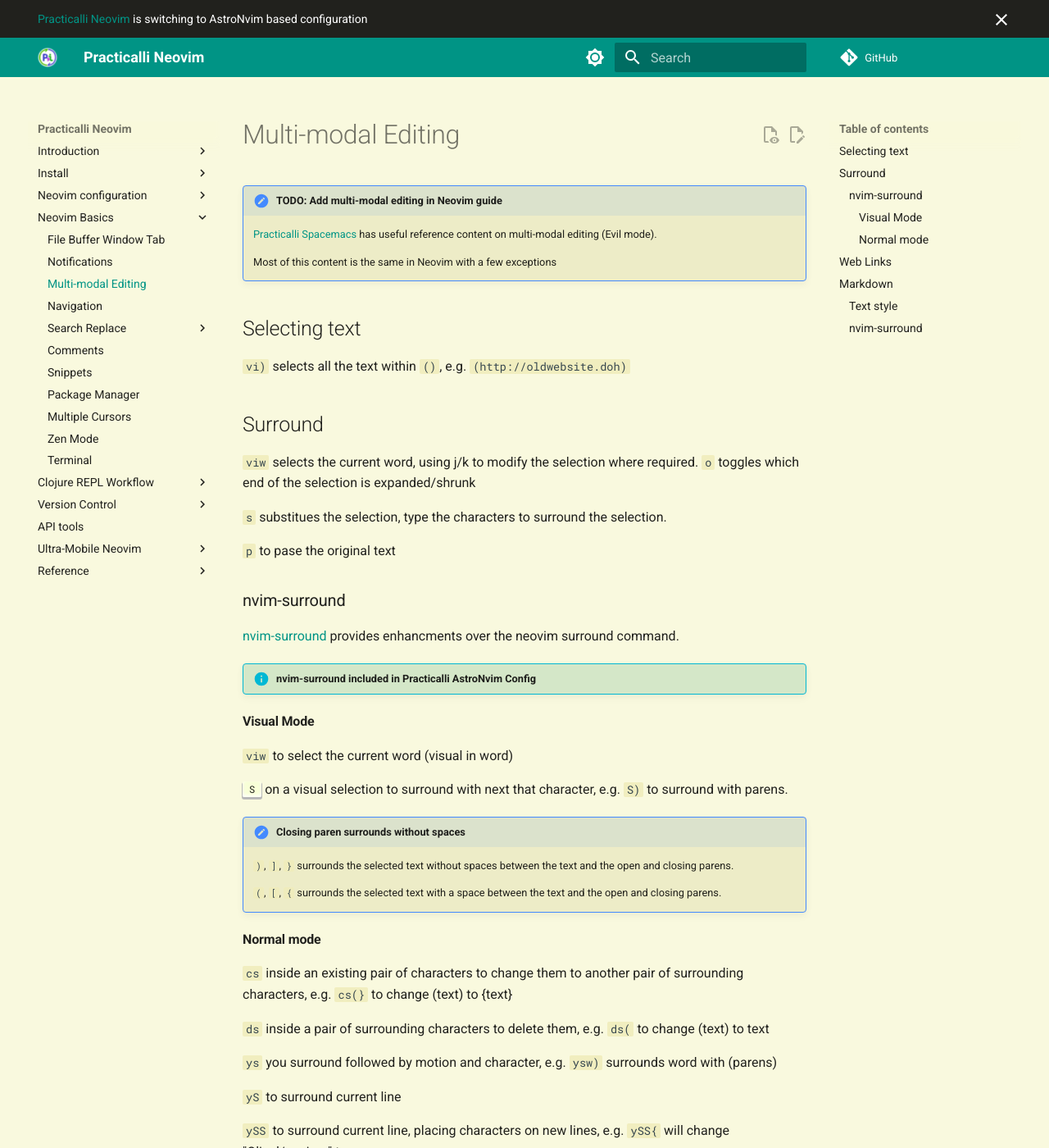
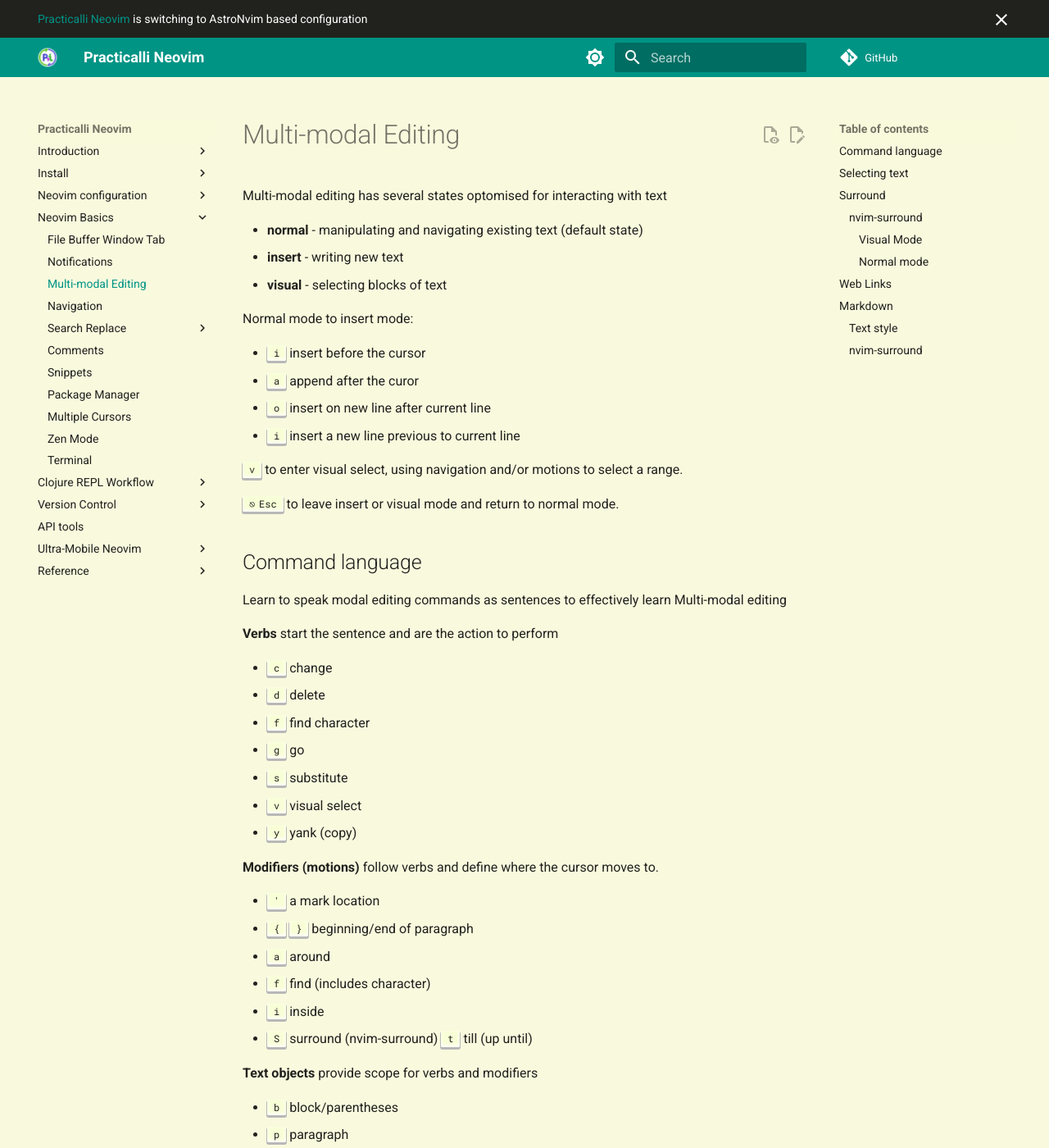
Before and after one commit to practicalli/neovim, an MkDocs documentation site: the page built from docs/neovim-basics/multi-modal-editing.md, in a window 1280 px wide and 1400 px high. Shown: the whole window at 82% size. Built offline with MkDocs 1.6.1 and Material for MkDocs 9.7.7, drawn with Linux system fonts in a browser that asks for light colours; plug-ins that fetch from the network failed and are left out; comment, search, counter and statistics services are not loaded; some of the changed text lies outside the part shown.

Commit message:
basics: expand muti-modal editing page

```diff
--- a/docs/neovim-basics/multi-modal-editing.md
+++ b/docs/neovim-basics/multi-modal-editing.md
@@ -1,10 +1,86 @@
 # Multi-modal Editing
 
-!!! TODO "TODO: Add multi-modal editing in Neovim guide"
-    [Practicalli Spacemacs](https://practical.li/spacemacs/spacemacs-basics/evil/) has useful reference content on multi-modal editing (Evil mode).
+Multi-modal editing has several states optomised for interacting with text
 
-    Most of this content is the same in Neovim with a few exceptions
+* **normal** - manipulating and navigating existing text (default state)
+* **insert** - writing new text
+* **visual** - selecting blocks of text
 
+Normal mode to insert mode:
+
+- ++"i"++ insert before the cursor
+- ++"a"++ append after the curor
+- ++"o"++ insert on new line after current line
+- ++"i"++ insert a new line previous to current line
+
+++"v"++ to enter visual select, using navigation and/or motions to select a range.
+
+++esc++ to leave insert or visual mode and return to normal mode.
+
+
+## Command language
+
+Learn to speak modal editing commands as sentences to effectively learn Multi-modal editing
+
+**Verbs** start the sentence and are the action to perform
+
+- ++"c"++ change
+- ++"d"++ delete
+- ++"f"++ find character
+- ++"g"++ go
+- ++"s"++ substitute
+- ++"v"++ visual select
+- ++"y"++ yank (copy)
+
+**Modifiers (motions)** follow verbs and define where the cursor moves to.
+
+- ++single-quote++ a mark location
+- ++brace-left++ ++brace-right++ beginning/end of paragraph
+- ++"a"++ around
+- ++"f"++ find (includes character)
+- ++"i"++ inside
+- ++"S"++ surround (nvim-surround)
+++"t"++ till (up until)
+
+**Text objects** provide scope for verbs and modifiers
+
+- ++"b"++ block/parentheses
+- ++"p"++ paragraph
+- ++"s"++ sentence
+- ++"t"++ tag, e.g. html/xml tag
+- ++"w"++ word
+- ++"W"++ word delimited by only space
+
+
+??? EXAMPLE "Examples of speaking Evil"
+    Practice speaking evil with these examples
+
+    | Keybinding  | Description                                                           |
+    |-------------|-----------------------------------------------------------------------|
+    | `c i s`     | change inside current sentence (change the whole sentence)            |
+    | `c i "`     | change inside double quotes                                           |
+    | `c f )`     | change from cursor to next `)` character                              |
+    | `c s ' "`   | change by the surrounding single quotes with double quotes            |
+    | `c t X`     | change till the character `X` (not including `X`)                     |
+    | `c /foo`    | change until the first search result of ‘foo’                         |
+    | `d d`       | delete current line                                                   |
+    | `d i w`     | delete inside the current word (delete word)                          |
+    | `v t SPC`   | visual select till the next `Space` character                         |
+    | `v s ]`     | visually select and surround with `[]` without spaces                 |
+    | `v s [`     | as above with `[ ]` with spaces between parens and content            |
+    | `g v`       | go to last visual selection (select last visual selection)            |
+    | `v a p`     | visually select around current paragraph                              |
+    | `SPC v s "` | visually select current work and surround with `""`                   |
+    | `v i w s "` | visually select, insert around current word, and surround with quotes |
+    | `y y`       | yank (copy) current line                                              |
+    | `y w`       | yank (copy) current word                                              |
+    | `y @ a`     | yank (copy) to mark `a` (`m a` creates a mark called `a`)             |
+
+
+!!! HINT "Evil Reference and Tips"
+    [Evil quick reference guide](vim-quick-reference.md)
+    [Evil tips for developers](vim-tips-for-developers.md)
+    [Speaking Vim](https://stackoverflow.com/questions/1218390/what-is-your-most-productive-shortcut-with-vim/1220118#1220118){target=_blank}
 
 ## Selecting text
 
```
Also changed, not shown: other parts of docs/neovim-basics/multi-modal-editing.md (+5 -0 lines).
